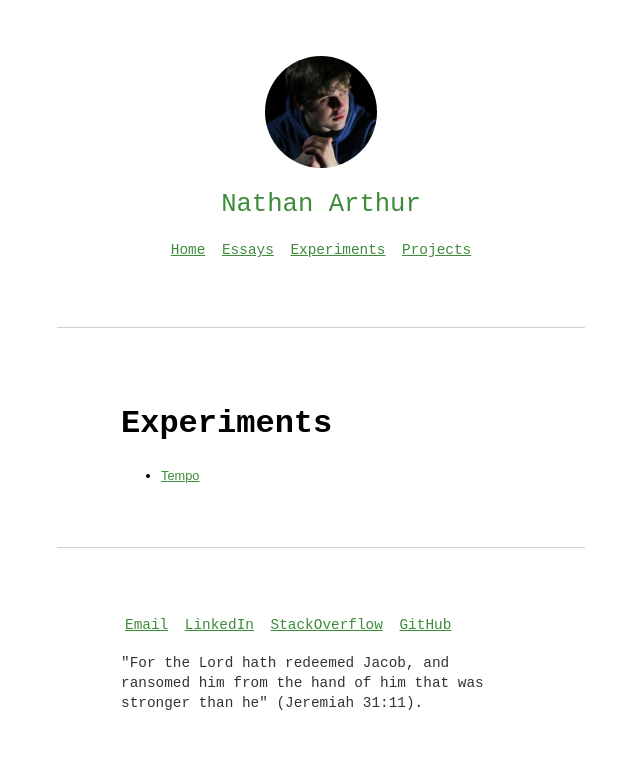
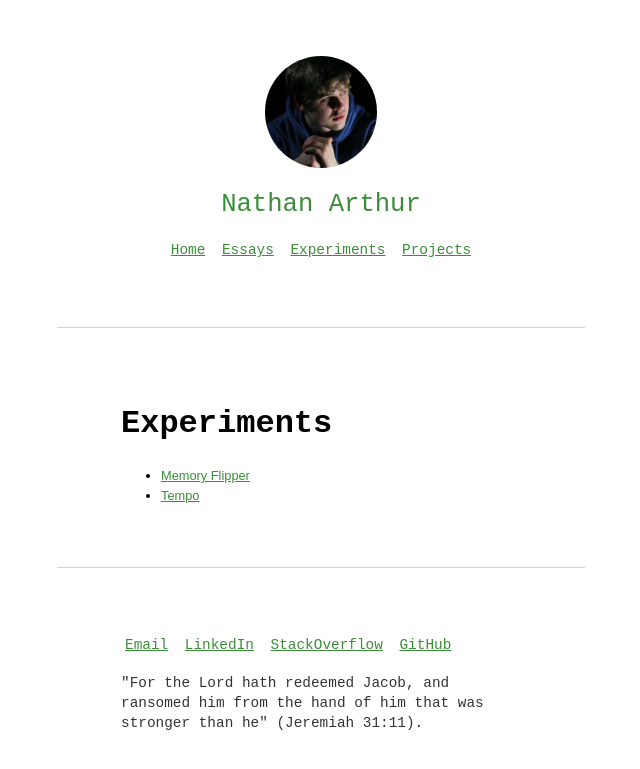
Before and after one commit to narthur/narthur.github.io, a Jekyll site: the page built from experiments.md, in a window 1280 px wide. Shown: the top 769 px of the page, without its empty margins (319-959 px from the left). Built offline with Jekyll 4.4.1, drawn with Linux system fonts in a browser that asks for light colours; nearby versions of some CDN libraries.

Commit message:
add memory flipper

```diff
--- a/experiments.md
+++ b/experiments.md
@@ -5,4 +5,5 @@ permalink: /experiments/
 sort: 10
 ---
 
+- [Memory Flipper](http://www.nathanarthur.com/memory-flipper/index.html)
 - [Tempo](http://www.nathanarthur.com/Tempo/)
```
